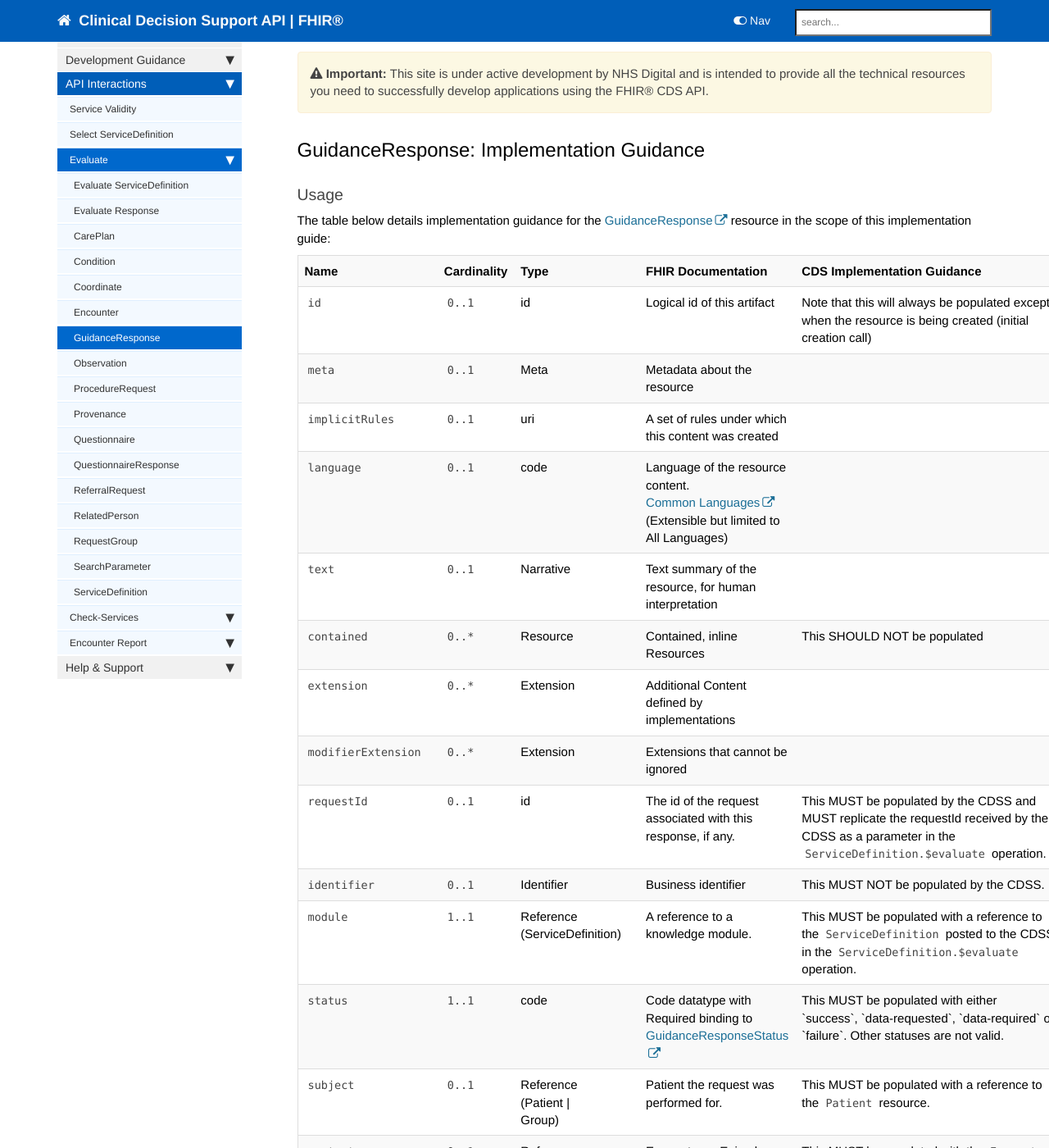
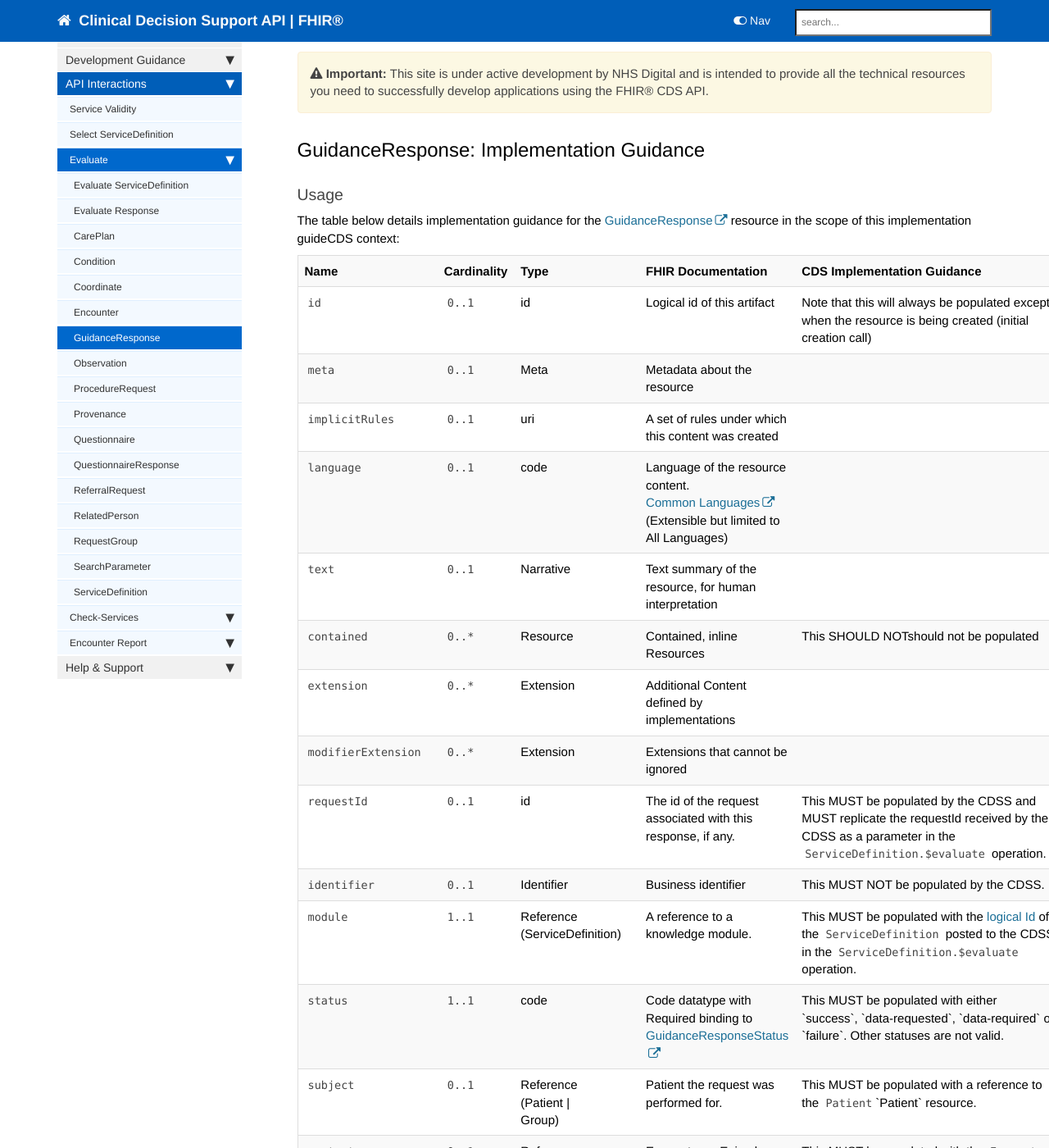
Before and after one commit to nhsconnect/FHIR-CDS, a Jekyll site: the page built from pages/explore/api_guidance_response.md, in a window 1280 px wide and 1400 px high, scrolled down 239 px. Shown: the whole window at 82% size. Built offline with Jekyll 4.4.1, drawn with Linux system fonts in a browser that asks for light colours; nearby versions of some CDN libraries; our own code applies the rules of GitHub Pages for plain Markdown files; comment, search, counter and statistics services are not loaded.

Commit message:
pages/explore/api_guidance_response.md updated from https://stackedit.io/

```diff
--- a/pages/explore/api_guidance_response.md
+++ b/pages/explore/api_guidance_response.md
@@ -16,7 +16,7 @@ summary: GuidanceResponse implementation guidance
 ## GuidanceResponse: Implementation Guidance ##
 ### Usage ###
 
-The table below details implementation guidance for the [GuidanceResponse](http://hl7.org/fhir/stu3/guidanceresponse.html) resource in the scope of this implementation guide:
+The table below details implementation guidance for the [GuidanceResponse](http://hl7.org/fhir/stu3/guidanceresponse.html) resource in the scope of this implementation guideCDS context:
 <table style="min-width:100%;width:100%">
 
 <tr>
@@ -66,7 +66,7 @@ The table below details implementation guidance for the [GuidanceResponse](http:
     <td><code class="highlighter-rouge">0..*</code></td>
     <td>Resource</td>
     <td>Contained, inline Resources</td>
-	<td>This SHOULD NOT be populated</td>
+	<td>This SHOULD NOTshould not be populated</td>
 </tr>
 <tr>
   <td><code class="highlighter-rouge">extension</code></td>
@@ -101,7 +101,7 @@ The table below details implementation guidance for the [GuidanceResponse](http:
       <td><code class="highlighter-rouge">1..1</code></td>
     <td>Reference<br>(ServiceDefinition)</td>
     <td>A reference to a knowledge module.</td>
-<td>This MUST be populated with a reference to the <code class="highlighter-rouge">ServiceDefinition</code> posted to the CDSS in the <code class="highlighter-rouge">ServiceDefinition.$evaluate</code> operation.</td>
+<td>This MUST be populated with the <a hreference to="http://hl7.org/fhir/STU3/resource.html#id">logical Id</a> of the <code class="highlighter-rouge">ServiceDefinition</code> posted to the CDSS in the <code class="highlighter-rouge">ServiceDefinition.$evaluate</code> operation.</td>
  </tr>
 <tr>
   <td><code class="highlighter-rouge">status</code></td>
@@ -115,7 +115,7 @@ The table below details implementation guidance for the [GuidanceResponse](http:
       <td><code class="highlighter-rouge">0..1</code></td>
     <td>Reference<br>(Patient |<br>Group)</td>
     <td>Patient the request was performed for.</td>
-<td>This MUST be populated with a reference to the <code class="highlighter-rouge">Patient</code> resource.</td>
+<td>This MUST be populated with a reference to the <code class="highlighter-rouge">Patient</code>`Patient` resource.</td>
  </tr>
 <tr>
   <td><code class="highlighter-rouge">context</code></td>
```
Also changed, not shown: other parts of pages/explore/api_guidance_response.md (+13 -0 lines).
